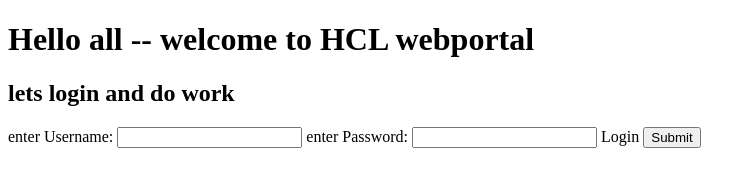
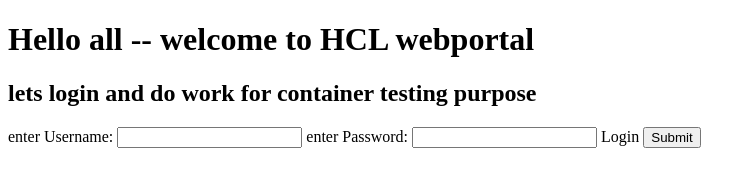
Before and after one commit to Hema1706/Hcl, a plain HTML site: page index.html in a window 1280 px wide. Shown: the whole page, without its empty margins (0-756 px from the left). Drawn offline with Linux system fonts and the light colour scheme.

Commit message:
Update index.html

```diff
--- a/index.html
+++ b/index.html
@@ -8,7 +8,7 @@
 </head>
 <body>
     <h1> Hello all -- welcome to HCL webportal </h1>
-    <h2> lets login and do work </h2>
+    <h2> lets login and do work for container testing purpose </h2>
     <form action="">
         enter Username: <input type="text">
         enter Password: <input type="password" name="c">
```
